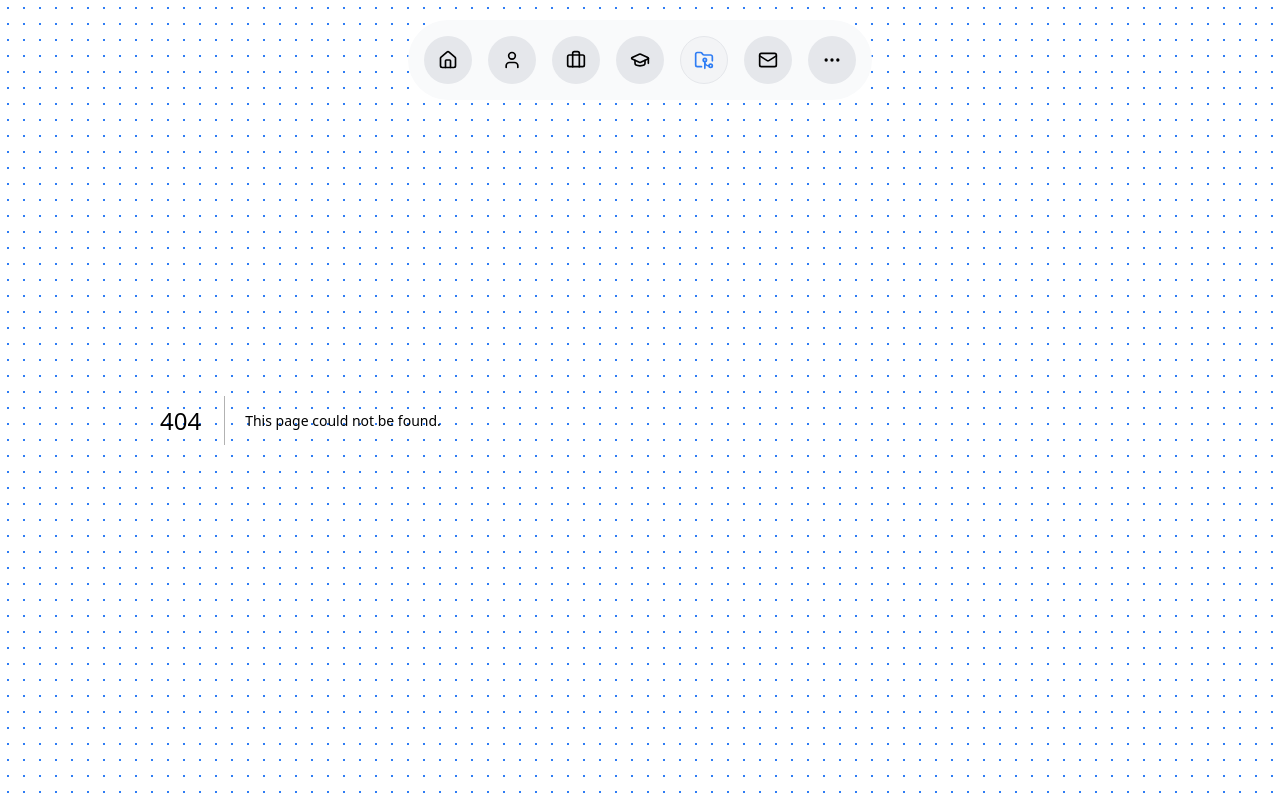
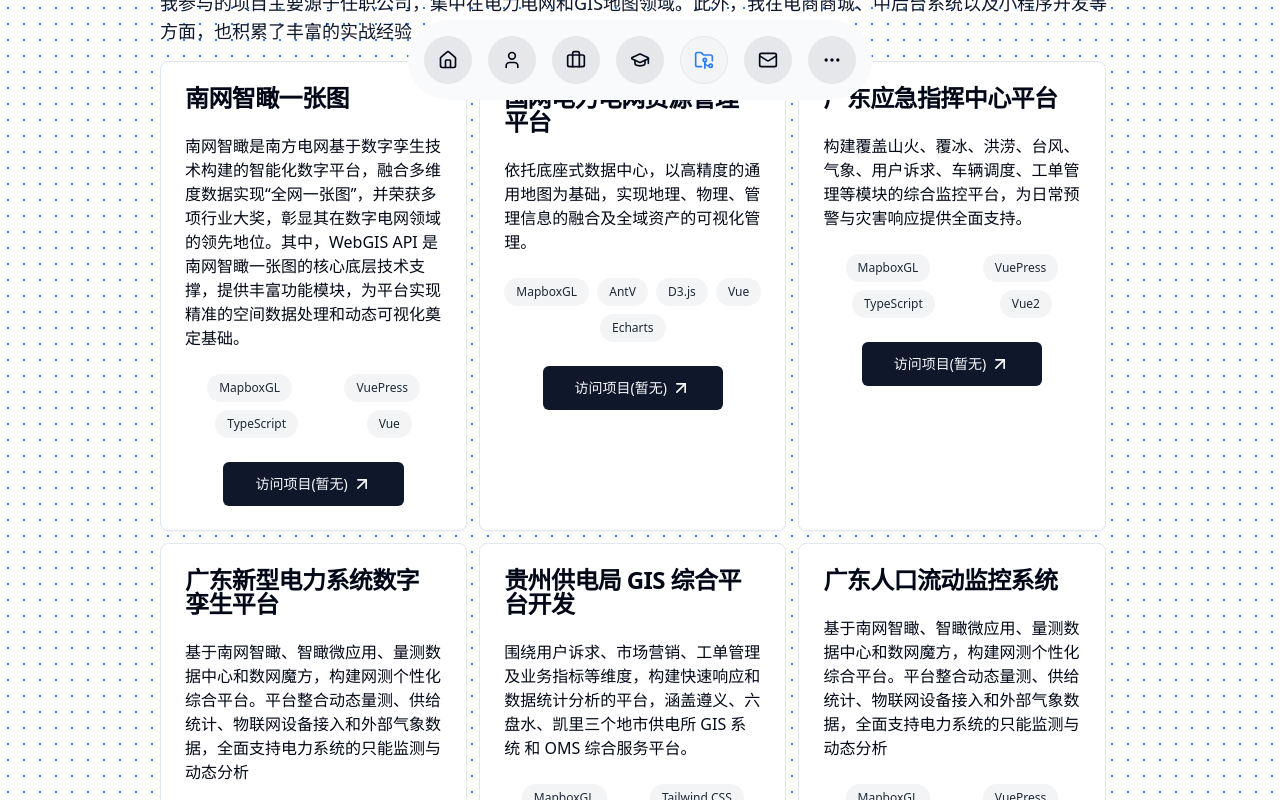
Before and after one commit to Harrison3098/resume, a Next.js app: page /projects in a window 1280 px wide. Before the commit this address had no page. Shown: the top 800 px of the page. Built offline with nearby package versions, Linux system fonts and the light colour scheme.

Commit message:
feat: 【项目经验】complete

```diff
--- a/src/app/education/page.tsx
+++ b/src/app/education/page.tsx
@@ -1,7 +1,7 @@
 import DateLine from '@/components/DateLine';
 import H2Title from '@/components/H2Title';
 import Badge from '@/ui/Badge';
-import { Lightbulb } from 'lucide-react';
+import { School } from 'lucide-react';
 
 const courses = [
   {
@@ -23,7 +23,7 @@
 const Page = () => {
   return (
     <div className="space-y-4 w-full">
-      <Badge icon={<Lightbulb className="size-5" />} text="教育背景" />
+      <Badge icon={<School className="size-5" />} text="教育背景" />
       <H2Title>我的求学历程</H2Title>
 
       {courses
--- /dev/null
+++ b/src/app/projects/page.tsx
@@ -0,0 +1,58 @@
+import H2Title from '@/components/H2Title';
+import ProjectCard from '@/components/ProjectCard';
+import Badge from '@/ui/Badge';
+import { Layers } from 'lucide-react';
+
+const introduce =
+  '我参与的项目主要源于任职公司，集中在电力电网和GIS地图领域。此外，我在电商商城、中后台系统以及小程序开发等方面，也积累了丰富的实战经验 。';
+
+const products = [
+  {
+    title: '南网智瞰一张图',
+    technologyStack: ['MapboxGL', 'VuePress', 'TypeScript', 'Vue'],
+    desc: '南网智瞰是南方电网基于数字孪生技术构建的智能化数字平台，融合多维度数据实现“全网一张图”，并荣获多项行业大奖，彰显其在数字电网领域的领先地位。其中，WebGIS API 是南网智瞰一张图的核心底层技术支撑，提供丰富功能模块，为平台实现精准的空间数据处理和动态可视化奠定基础。',
+  },
+  {
+    title: '国网电力电网资源管理平台',
+    technologyStack: ['MapboxGL', 'AntV', 'D3.js', 'Vue', 'Echarts'],
+
+    desc: '依托底座式数据中心，以高精度的通用地图为基础，实现地理、物理、管理信息的融合及全域资产的可视化管理。',
+  },
+  {
+    title: '广东应急指挥中心平台',
+    technologyStack: ['MapboxGL', 'VuePress', 'TypeScript', 'Vue2'],
+    desc: '构建覆盖山火、覆冰、洪涝、台风、气象、用户诉求、车辆调度、工单管理等模块的综合监控平台，为日常预警与灾害响应提供全面支持。',
+  },
+  {
+    title: '广东新型电力系统数字孪生平台',
+    technologyStack: ['MapboxGL', 'VuePress', 'TypeScript', 'Vue2'],
+    desc: '基于南网智瞰、智瞰微应用、量测数据中心和数网魔方，构建网测个性化综合平台。平台整合动态量测、供给统计、物联网设备接入和外部气象数据，全面支持电力系统的只能监测与动态分析',
+  },
+  {
+    title: '贵州供电局 GIS 综合平台开发',
+    technologyStack: ['MapboxGL', 'Tailwind CSS', 'Nuxt.js', 'Turf.js'],
+    desc: '围绕用户诉求、市场营销、工单管理及业务指标等维度，构建快速响应和数据统计分析的平台，涵盖遵义、六盘水、凯里三个地市供电所 GIS 系统 和 OMS 综合服务平台。',
+  },
+  {
+    title: '广东人口流动监控系统',
+    technologyStack: ['MapboxGL', 'VuePress', 'TypeScript', 'Vue2'],
+    desc: '基于南网智瞰、智瞰微应用、量测数据中心和数网魔方，构建网测个性化综合平台。平台整合动态量测、供给统计、物联网设备接入和外部气象数据，全面支持电力系统的只能监测与动态分析',
+  },
+];
+
+const Page = () => {
+  return (
+    <div className="space-y-4 w-full">
+      <Badge icon={<Layers className="size-5" />} text="项目" />
+      <H2Title>我的项目经验</H2Title>
+
+      <p className="font-poppins text-lg w-full text-primary max-sm:text-base">
+        {introduce}
+      </p>
+
+      <ProjectCard products={products} />
+    </div>
+  );
+};
+
+export default Page;
--- /dev/null
+++ b/src/components/ProjectCard.tsx
@@ -0,0 +1,53 @@
+import { ArrowUpRight } from 'lucide-react';
+
+type Product = {
+  title: string;
+  desc: string;
+  technologyStack: string[];
+};
+
+const ProjectCard = ({ products }: { products: Product[] }) => {
+  return (
+    <div className="w-full flex flex-row flex-wrap gap-3 max-lg:flex-col">
+      {products.map((item) => (
+        <ProjectCardItem key={item.title} {...item} />
+      ))}
+    </div>
+  );
+};
+
+export default ProjectCard;
+
+const ProjectCardItem = ({ title, desc, technologyStack }: Product) => {
+  return (
+    <div className="max-w-[32%] min-h-[345px] max-lg:max-w-full rounded-lg border bg-card text-card-foreground shadow-sm p-6 space-y-6">
+      <h3 className="text-2xl font-semibold leading-none tracking-tight">
+        {title}
+      </h3>
+
+      <p className="text-base font-poppins">{desc}</p>
+
+      <div className="flex flex-wrap items-center justify-around gap-2">
+        {technologyStack.map((text) => (
+          <SkillBadge text={text} key={text} />
+        ))}
+      </div>
+
+      <a
+        href=""
+        className="mx-auto w-fit active:scale-95 items-center justify-center text-sm font-medium transition-colors focus:outline-none focus:ring-2 focus:ring-slate-400 focus:ring-offset-2 disabled:opacity-50 dark:focus:ring-slate-400 disabled:pointer-events-none dark:focus:ring-offset-slate-900 bg-primary text-primary-foreground hover:bg-primary/90 h-11 px-8 rounded-md flex"
+      >
+        访问项目(暂无)
+        <ArrowUpRight className="size-5 ml-1" />
+      </a>
+    </div>
+  );
+};
+
+const SkillBadge = ({ text }: { text: string }) => {
+  return (
+    <span className="inline-flex items-center gap-x-1.5 py-1.5 px-3 rounded-full text-xs font-medium bg-gray-100 text-gray-800  ">
+      {text}
+    </span>
+  );
+};
```
